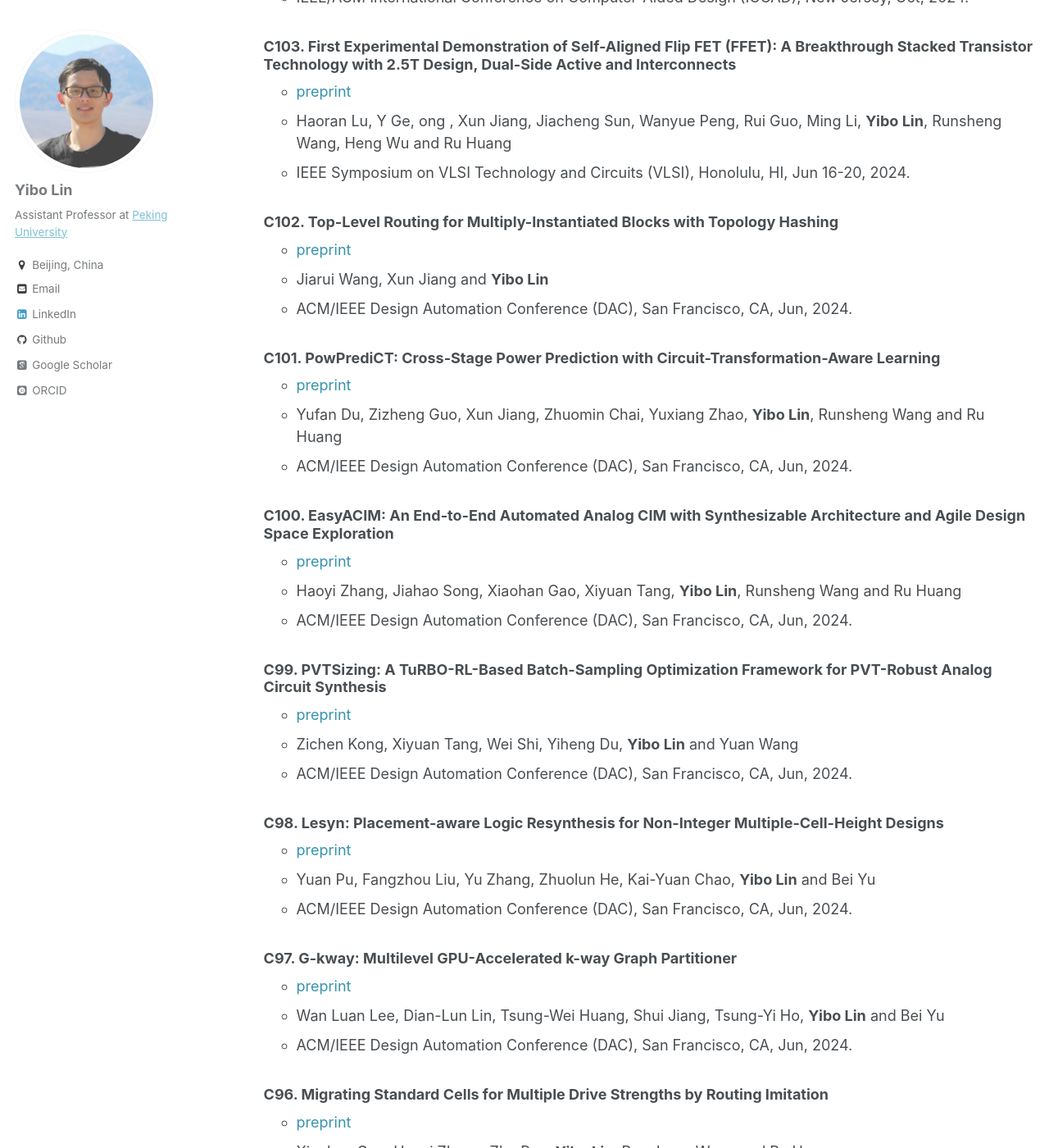
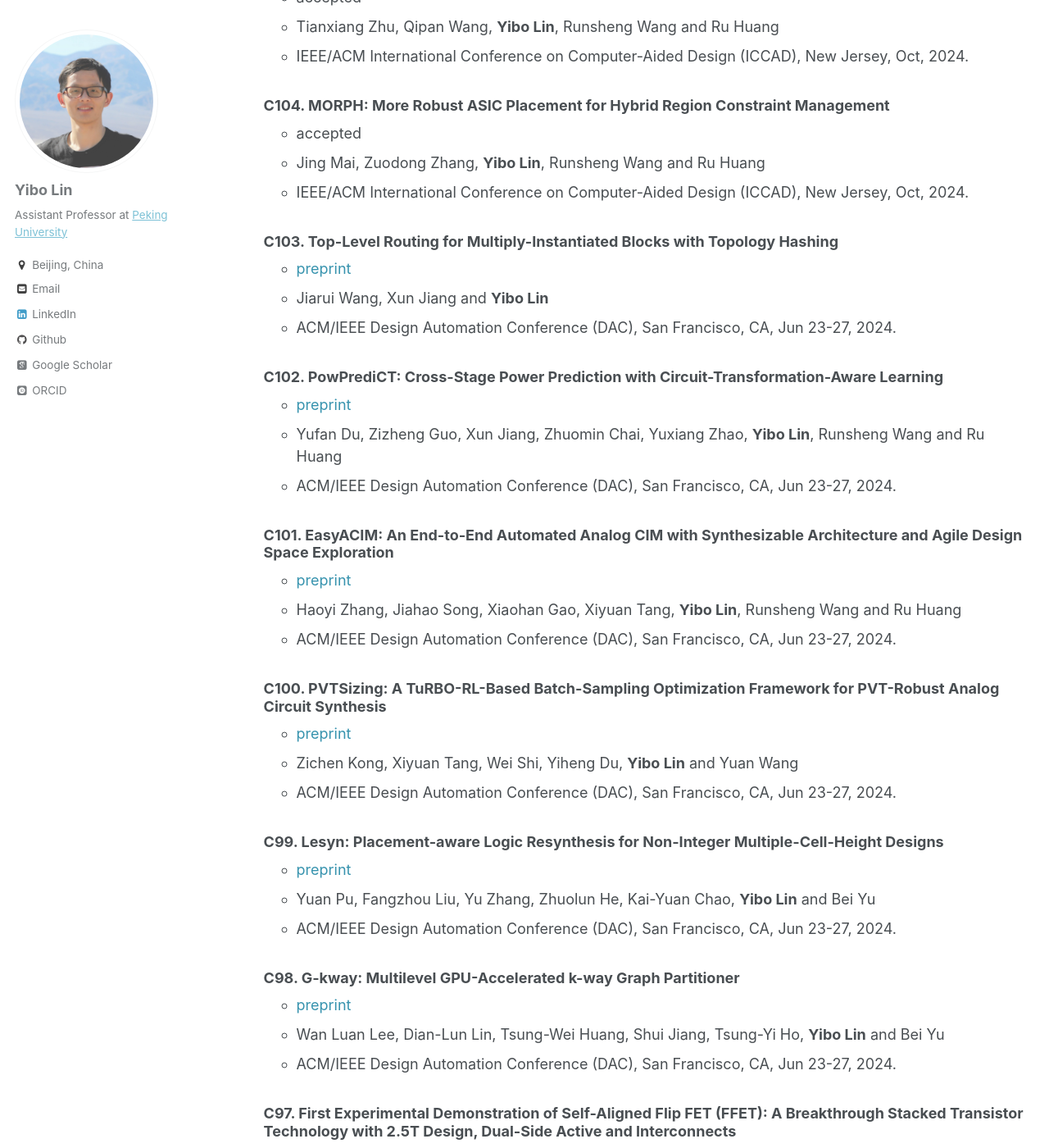
Before and after one commit to limbo018/limbo018.github.io, a Jekyll site: the page built from _pages/publications.md, in a window 1280 px wide and 1400 px high, scrolled down 1491 px. Shown: the whole window at 82% size. Built offline with Jekyll 4.4.1, drawn with Linux system fonts in a browser that asks for light colours; some web fonts are replaced; some of the changed text lies outside the part shown.

```diff
--- a/_pages/publications.md
+++ b/_pages/publications.md
@@ -54,40 +61,40 @@
      * Jing Mai, Zuodong Zhang, **Yibo Lin**, Runsheng Wang and Ru Huang
      * IEEE/ACM International Conference on Computer-Aided Design (ICCAD), New Jersey, Oct, 2024.
 
-  ### C103. [First Experimental Demonstration of Self-Aligned Flip FET (FFET): A Breakthrough Stacked Transistor Technology with 2.5T Design, Dual-Side Active and Interconnects](https://doi.org/10.1109/VLSITechnologyandCir46783.2024.10631460)
+  ### C103. Top-Level Routing for Multiply-Instantiated Blocks with Topology Hashing
+     * <a href="/publications/papers/ROUTE_DAC2024_Wang.pdf" style="color:#3793ae">preprint</a>
+     * Jiarui Wang, Xun Jiang and **Yibo Lin**
+     * ACM/IEEE Design Automation Conference (DAC), San Francisco, CA, Jun 23-27, 2024.
+
+  ### C102. PowPrediCT: Cross-Stage Power Prediction with Circuit-Transformation-Aware Learning
+     * <a href="/publications/papers/POWER_DAC2024_Du.pdf" style="color:#3793ae">preprint</a>
+     * Yufan Du, Zizheng Guo, Xun Jiang, Zhuomin Chai, Yuxiang Zhao, **Yibo Lin**, Runsheng Wang and Ru Huang
+     * ACM/IEEE Design Automation Conference (DAC), San Francisco, CA, Jun 23-27, 2024.
+
+  ### C101. EasyACIM: An End-to-End Automated Analog CIM with Synthesizable Architecture and Agile Design Space Exploration
+     * <a href="https://arxiv.org/abs/2404.13062" style="color:#3793ae">preprint</a>
+     * Haoyi Zhang, Jiahao Song, Xiaohan Gao, Xiyuan Tang, **Yibo Lin**, Runsheng Wang and Ru Huang
+     * ACM/IEEE Design Automation Conference (DAC), San Francisco, CA, Jun 23-27, 2024.
+
+  ### C100. PVTSizing: A TuRBO-RL-Based Batch-Sampling Optimization Framework for PVT-Robust Analog Circuit Synthesis
+     * <a href="/publications/papers/ANALOG_DAC2024_Kong.pdf" style="color:#3793ae">preprint</a>
+     * Zichen Kong, Xiyuan Tang, Wei Shi, Yiheng Du, **Yibo Lin** and Yuan Wang
+     * ACM/IEEE Design Automation Conference (DAC), San Francisco, CA, Jun 23-27, 2024.
+
+  ### C99. Lesyn: Placement-aware Logic Resynthesis for Non-Integer Multiple-Cell-Height Designs
+     * <a href="/publications/papers/LOGIC_DAC2024_Pu.pdf" style="color:#3793ae">preprint</a>
+     * Yuan Pu, Fangzhou Liu, Yu Zhang, Zhuolun He, Kai-Yuan Chao, **Yibo Lin** and Bei Yu
+     * ACM/IEEE Design Automation Conference (DAC), San Francisco, CA, Jun 23-27, 2024.
+
+  ### C98. G-kway: Multilevel GPU-Accelerated k-way Graph Partitioner
+     * <a href="/publications/papers/PART_DAC2024_Lee.pdf" style="color:#3793ae">preprint</a>
+     * Wan Luan Lee, Dian-Lun Lin, Tsung-Wei Huang, Shui Jiang, Tsung-Yi Ho, **Yibo Lin** and Bei Yu
+     * ACM/IEEE Design Automation Conference (DAC), San Francisco, CA, Jun 23-27, 2024.
+
+  ### C97. [First Experimental Demonstration of Self-Aligned Flip FET (FFET): A Breakthrough Stacked Transistor Technology with 2.5T Design, Dual-Side Active and Interconnects](https://doi.org/10.1109/VLSITechnologyandCir46783.2024.10631460)
      * <a href="https://vlsi24.mapyourshow.com/mys_shared/vlsi24/handouts/T11.4_Thu_Lu.pdf" style="color:#3793ae">preprint</a>
      * Haoran Lu, Y Ge, ong , Xun Jiang, Jiacheng Sun, Wanyue Peng, Rui Guo, Ming Li, **Yibo Lin**, Runsheng Wang, Heng Wu and Ru Huang
      * IEEE Symposium on VLSI Technology and Circuits (VLSI), Honolulu, HI, Jun 16-20, 2024.
-
-  ### C102. Top-Level Routing for Multiply-Instantiated Blocks with Topology Hashing
-     * <a href="/publications/papers/ROUTE_DAC2024_Wang.pdf" style="color:#3793ae">preprint</a>
-     * Jiarui Wang, Xun Jiang and **Yibo Lin**
-     * ACM/IEEE Design Automation Conference (DAC), San Francisco, CA, Jun, 2024.
-
-  ### C101. PowPrediCT: Cross-Stage Power Prediction with Circuit-Transformation-Aware Learning
-     * <a href="/publications/papers/POWER_DAC2024_Du.pdf" style="color:#3793ae">preprint</a>
-     * Yufan Du, Zizheng Guo, Xun Jiang, Zhuomin Chai, Yuxiang Zhao, **Yibo Lin**, Runsheng Wang and Ru Huang
-     * ACM/IEEE Design Automation Conference (DAC), San Francisco, CA, Jun, 2024.
-
-  ### C100. EasyACIM: An End-to-End Automated Analog CIM with Synthesizable Architecture and Agile Design Space Exploration
-     * <a href="https://arxiv.org/abs/2404.13062" style="color:#3793ae">preprint</a>
-     * Haoyi Zhang, Jiahao Song, Xiaohan Gao, Xiyuan Tang, **Yibo Lin**, Runsheng Wang and Ru Huang
-     * ACM/IEEE Design Automation Conference (DAC), San Francisco, CA, Jun, 2024.
-
-  ### C99. PVTSizing: A TuRBO-RL-Based Batch-Sampling Optimization Framework for PVT-Robust Analog Circuit Synthesis
-     * <a href="/publications/papers/ANALOG_DAC2024_Kong.pdf" style="color:#3793ae">preprint</a>
-     * Zichen Kong, Xiyuan Tang, Wei Shi, Yiheng Du, **Yibo Lin** and Yuan Wang
-     * ACM/IEEE Design Automation Conference (DAC), San Francisco, CA, Jun, 2024.
-
-  ### C98. Lesyn: Placement-aware Logic Resynthesis for Non-Integer Multiple-Cell-Height Designs
-     * <a href="/publications/papers/LOGIC_DAC2024_Pu.pdf" style="color:#3793ae">preprint</a>
-     * Yuan Pu, Fangzhou Liu, Yu Zhang, Zhuolun He, Kai-Yuan Chao, **Yibo Lin** and Bei Yu
-     * ACM/IEEE Design Automation Conference (DAC), San Francisco, CA, Jun, 2024.
-
-  ### C97. G-kway: Multilevel GPU-Accelerated k-way Graph Partitioner
-     * <a href="/publications/papers/PART_DAC2024_Lee.pdf" style="color:#3793ae">preprint</a>
-     * Wan Luan Lee, Dian-Lun Lin, Tsung-Wei Huang, Shui Jiang, Tsung-Yi Ho, **Yibo Lin** and Bei Yu
-     * ACM/IEEE Design Automation Conference (DAC), San Francisco, CA, Jun, 2024.
 
   ### C96. Migrating Standard Cells for Multiple Drive Strengths by Routing Imitation
      * <a href="/publications/papers/CELL_ISEDA2024_Gao.pdf" style="color:#3793ae">preprint</a>
```
Also changed, not shown: other parts of _pages/publications.md (+7 -0 lines), _includes/publications_cv.md (+9 -7 lines), ref/publications.bib (+18 -0 lines), 4 other files.
